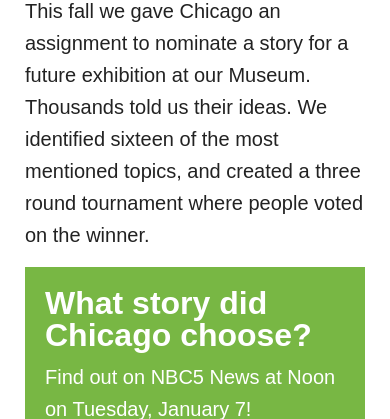
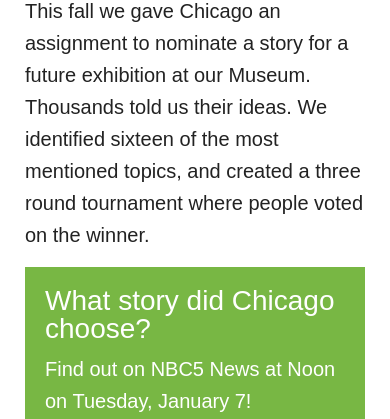
Before and after one commit to enriquegonzalez/Chicago-History-Bowl, a plain HTML site: page index.html in a window 390 px wide. Shown: the part 484-903 px from the top of the page. Drawn offline with Linux system fonts and the light colour scheme.

Commit message:
modifying the panel media query

```diff
--- a/css/custom.css
+++ b/css/custom.css
@@ -113,7 +113,7 @@ footer {
 
 @media only screen and (max-width: 320px) {
 	.slogan {
-		font-size: 1.1em;
+		font-size: 5em;
 		line-height: 1.15em;
 		width: 100%;
 	}
@@ -156,6 +156,12 @@ footer {
 		width: 100%;
 	}
 
+	h2 {
+		font-family: "Univers LT Std", sans-serif;
+		font-size: 1.75em;
+		font-weight: 500;
+	}
+
 
 } /* max-width 640px, mobile-only styles, use when QAing mobile issues */
 
```
